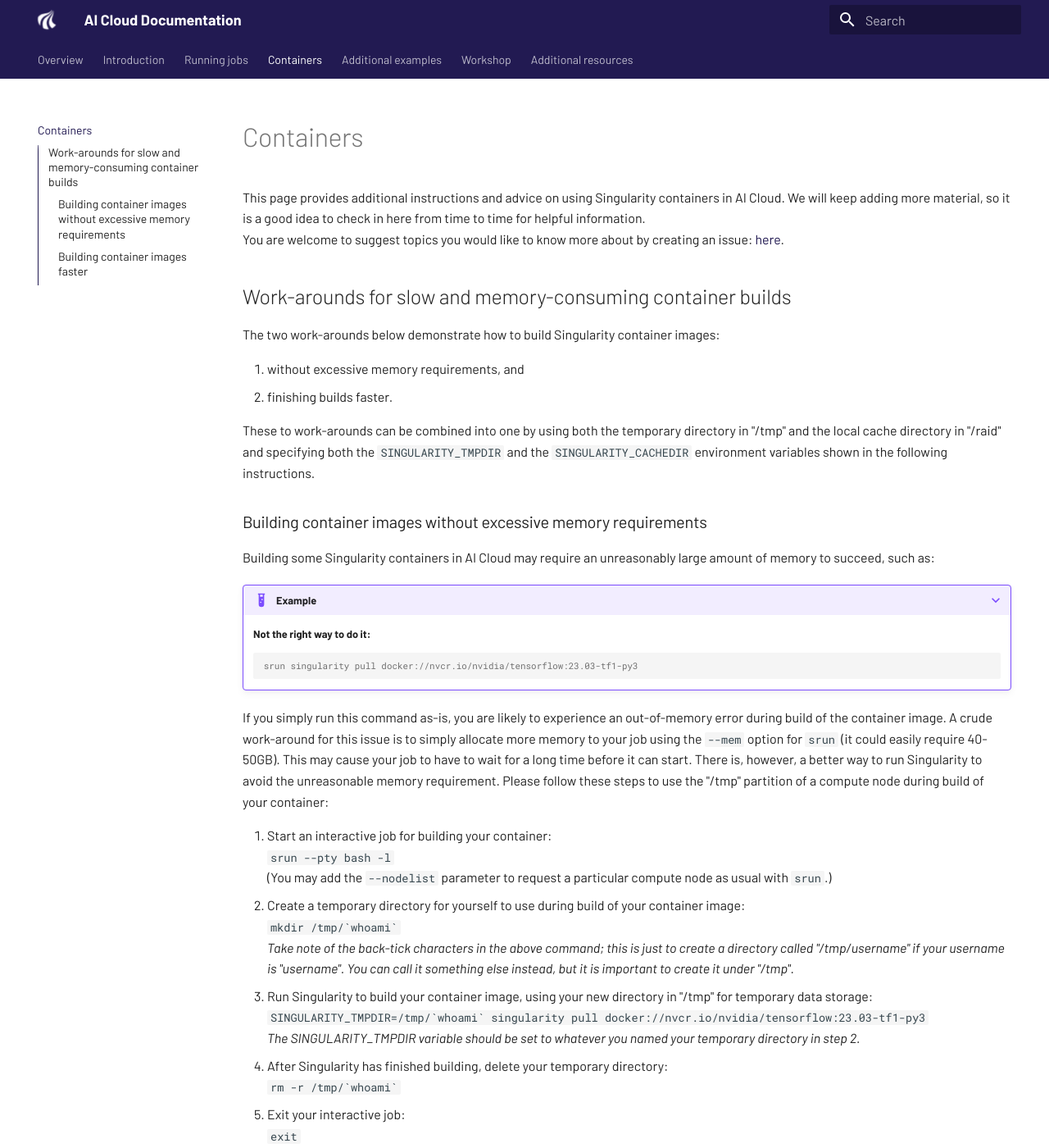
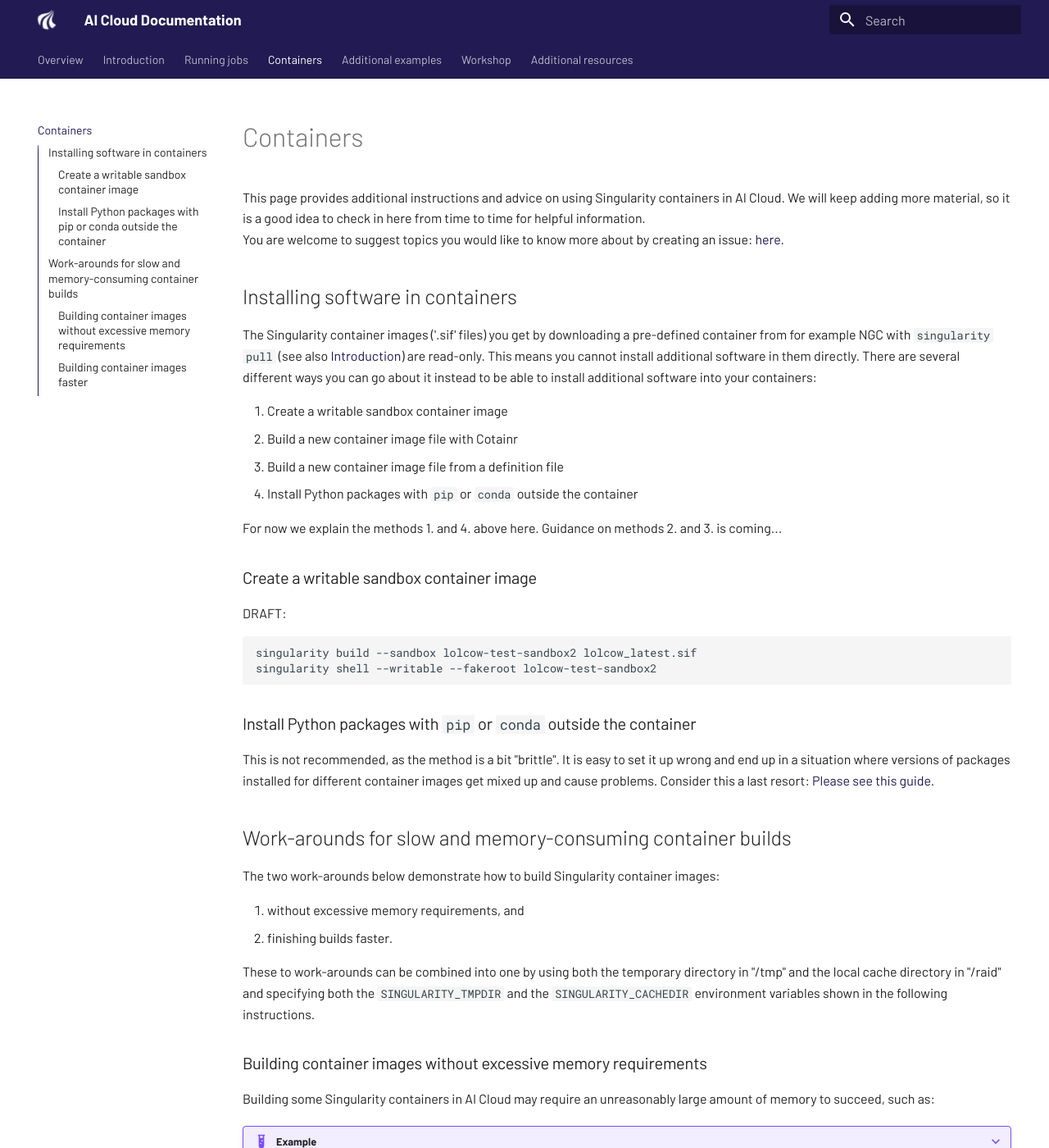
Before and after one commit to aau-claaudia/aicloud-docs, an MkDocs documentation site: the page built from docs/singularity.md, in a window 1280 px wide and 1400 px high. Shown: the whole window at 82% size. Built offline with MkDocs 1.6.1 and Material for MkDocs 9.7.7, drawn with Linux system fonts in a browser that asks for light colours.

Commit message:
Guide to writable containers
Sandbox containers for now. Cotainr and building from definition file
still missing.

```diff
--- a/docs/singularity.md
+++ b/docs/singularity.md
@@ -5,6 +5,38 @@ information.
 You are welcome to suggest topics you would like to know more about by
 creating an issue:
 [here](https://github.com/aau-claaudia/aicloud-docs/issues).
+
+## Installing software in containers
+
+The Singularity container images ('.sif' files) you get by downloading
+a pre-defined container from for example NGC with `singularity pull`
+(see also [Introduction](../introduction/#obtaining-containers)) are
+read-only. This means you cannot install additional software in them
+directly. There are several different ways you can go about it instead
+to be able to install additional software into your containers:
+
+1. Create a writable sandbox container image
+2. Build a new container image file with Cotainr
+3. Build a new container image file from a definition file
+4. Install Python packages with `pip` or `conda` outside the container
+
+For now we explain the methods 1. and 4. above here. Guidance on
+methods 2. and 3. is coming...
+
+### Create a writable sandbox container image
+
+DRAFT:
+
+    singularity build --sandbox lolcow-test-sandbox2 lolcow_latest.sif
+    singularity shell --writable --fakeroot lolcow-test-sandbox2
+
+### Install Python packages with `pip` or `conda` outside the container
+
+This is not recommended, as the method is a bit "brittle". It is easy
+to set it up wrong and end up in a situation where versions of
+packages installed for different container images get mixed up and
+cause problems. Consider this a last resort: [Please see this
+guide](../examples/pip_in_containers).
 
 ## Work-arounds for slow and memory-consuming container builds
 
```
